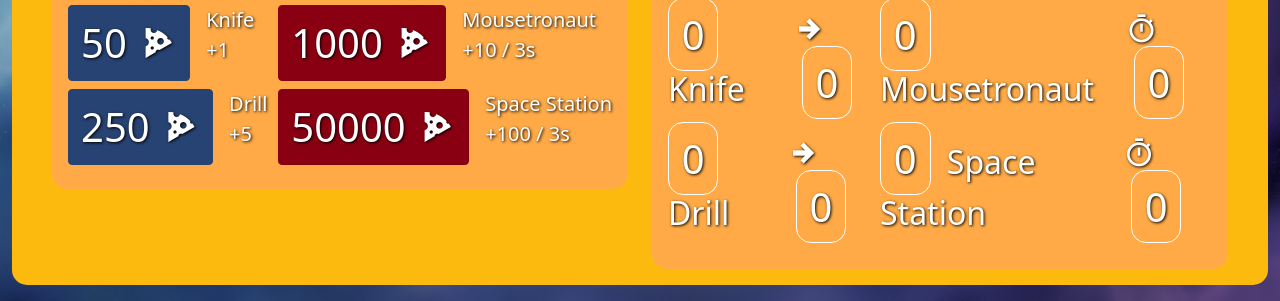
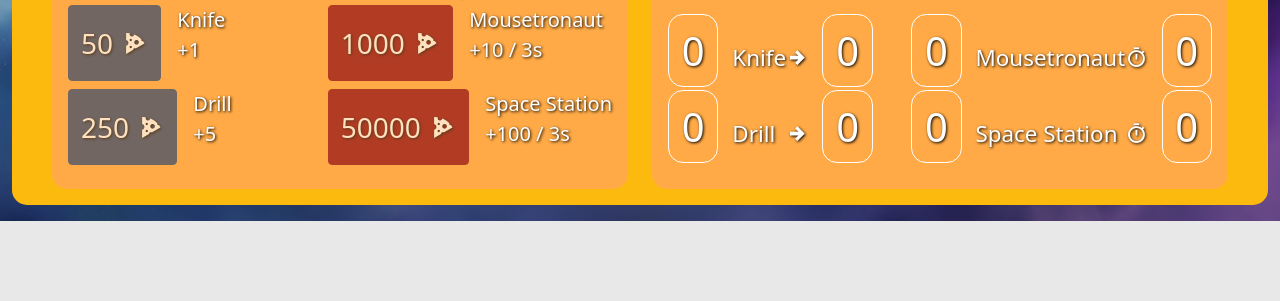
Before and after one commit to Jeremy-Fowler/moon_miner, a website with bundled scripts: page index.html in a window 1280 px wide. Shown: the part 805-1106 px from the top of the page. After the commit the page ends 1026 px from the top, so only its background shows below. Built offline with nearby package versions, Linux system fonts and the light colour scheme; a script that the page names is missing.

Commit message:
i think we're there

```diff
--- a/app/AppState.js
+++ b/app/AppState.js
@@ -4,7 +4,7 @@ import { createObservableProxy } from './utils/ObservableProxy.js'
 
 class ObservableAppState extends EventEmitter {
 
-  cheese = 100000
+  cheese = 0
   /** @type {Upgrade[]} */
   clickUpgrades = [
     new Upgrade('knife', 1, 50, 'click'),
--- a/app/models/Upgrade.js
+++ b/app/models/Upgrade.js
@@ -18,7 +18,7 @@ export class Upgrade {
   get purchaseButtonHTMLTemplate() {
     return `
     <div class="d-flex gap-3 mb-2">
-      <button onclick="app.upgradesController.purchaseUpgrade('${this.name}', '${this.type}')" class="btn btn-${this.type == 'click' ? 'primary' : 'danger'} fs-1" ${AppState.cheese < this.price ? 'disabled' : ''}>
+      <button onclick="app.upgradesController.purchaseUpgrade('${this.name}', '${this.type}')" class="btn btn-${this.type == 'click' ? 'primary' : 'danger'} fs-3" ${AppState.cheese < this.price ? 'disabled' : ''}>
         ${this.price} <i class="mdi mdi-cheese"></i>
       </button>
       <p class="fs-5 text-capitalize">
--- a/assets/style/style.css
+++ b/assets/style/style.css
@@ -26,7 +26,7 @@ img {
 .upgradeNumber {
   border: 1px solid white;
   border-radius: 15px;
-  font-size: 1.3rem;
+  font-size: 1.1rem;
   padding: .5rem .8rem;
   font-size: 2.5rem;
 }
@@ -65,5 +65,5 @@ img {
   display: flex;
   flex-direction: column;
   justify-content: space-between;
-  font-size: 2rem;
+  font-size: 1.4rem;
 }
--- a/index.html
+++ b/index.html
@@ -73,8 +73,8 @@
           <div id="shop" class="p-3 mb-3">
             <div class="container-fluid">
               <section class="row">
-                <div class="col-md-6">
-                  <div class="d-flex justify-content-between shop-box">
+                <div class="col-lg-6">
+                  <div class="d-block d-md-flex justify-content-between shop-box">
                     <div>
                       <h3 class="fs-5">Click Upgrades</h3>
                       <div id="clickUpgrades"></div>
@@ -85,8 +85,8 @@
                     </div>
                   </div>
                 </div>
-                <div class="col-md-6">
-                  <div class="d-flex justify-content-between shop-box h-100">
+                <div class="col-lg-6">
+                  <div class="d-block d-md-flex justify-content-between shop-box h-100">
                     <div>
                       <h3 class="fs-5">Click Stats</h3>
                       <div id="clickStats"></div>
```
